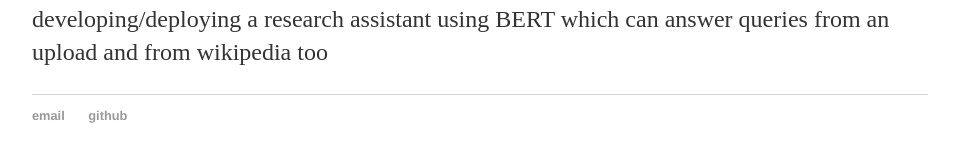
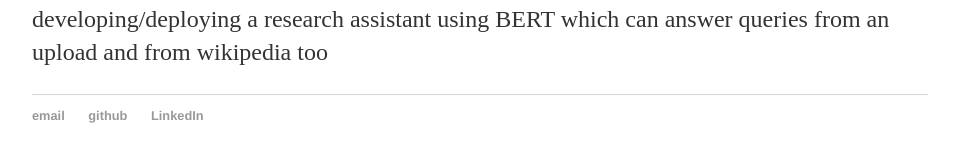
Before and after one commit to AryanVerma2204/AryanVerma2204.github.io, a Jekyll site: the page built from index.html, in a window 1280 px wide. Shown: the part 610-772 px from the top of the page, without its empty margins (160-1113 px from the left). Built offline with Jekyll 4.4.1, drawn with Linux system fonts in a browser that asks for light colours.

Commit message:
Update default.html

```diff
--- a/_layouts/default.html
+++ b/_layouts/default.html
@@ -24,6 +24,7 @@
 	    		<ul>
 	        		<li><a href="mailto:aryanverma@iitg.ac.in">email</a></li>
 	        		<li><a href="https://github.com/AryanVerma2204">github</a></li>
+				<li><a href="https://www.linkedin.com/in/aryan-verma-99b3a1195/">LinkedIn</a></li>
 				</ul>
 			</footer>
 		</body>
```
